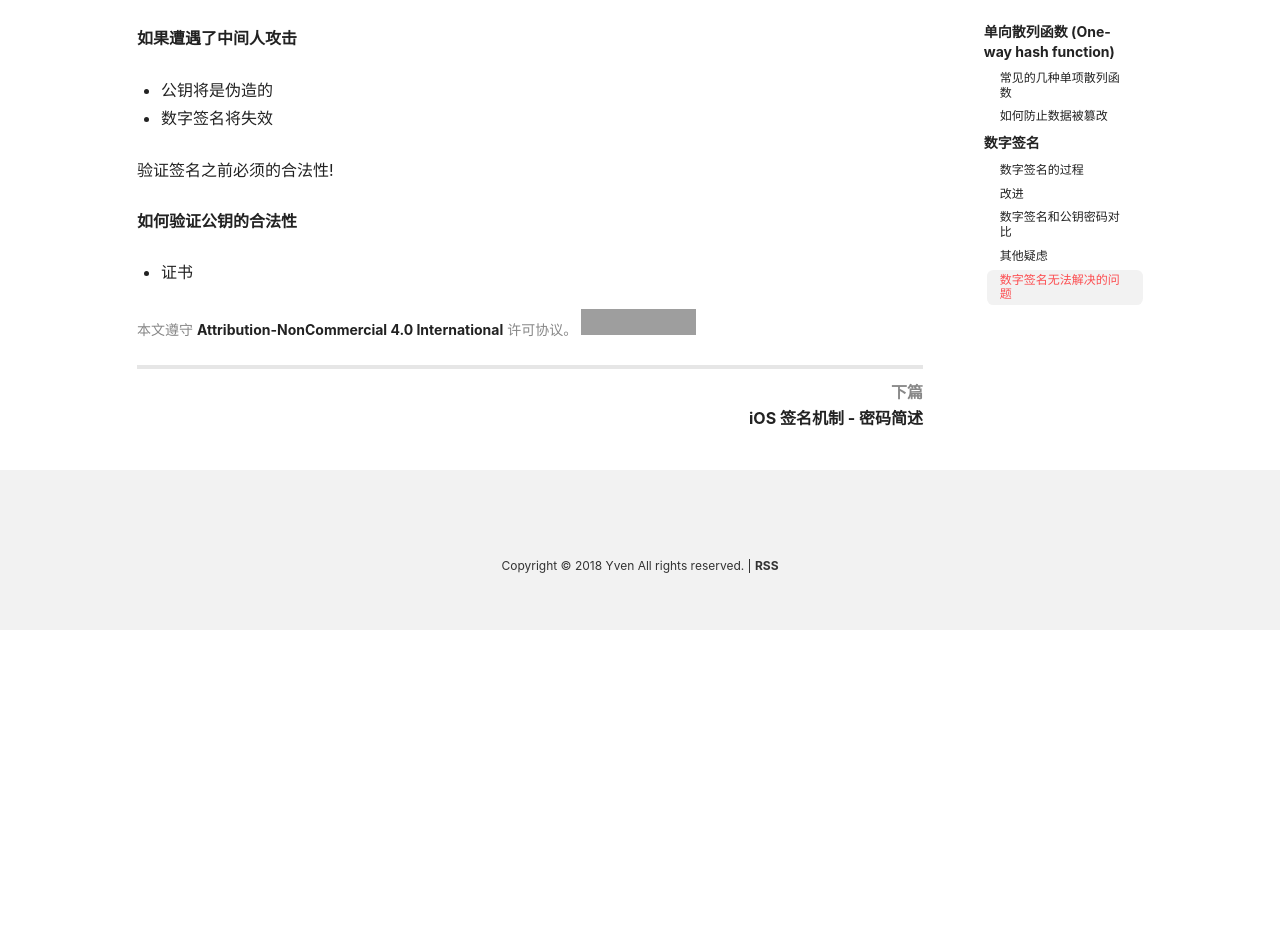
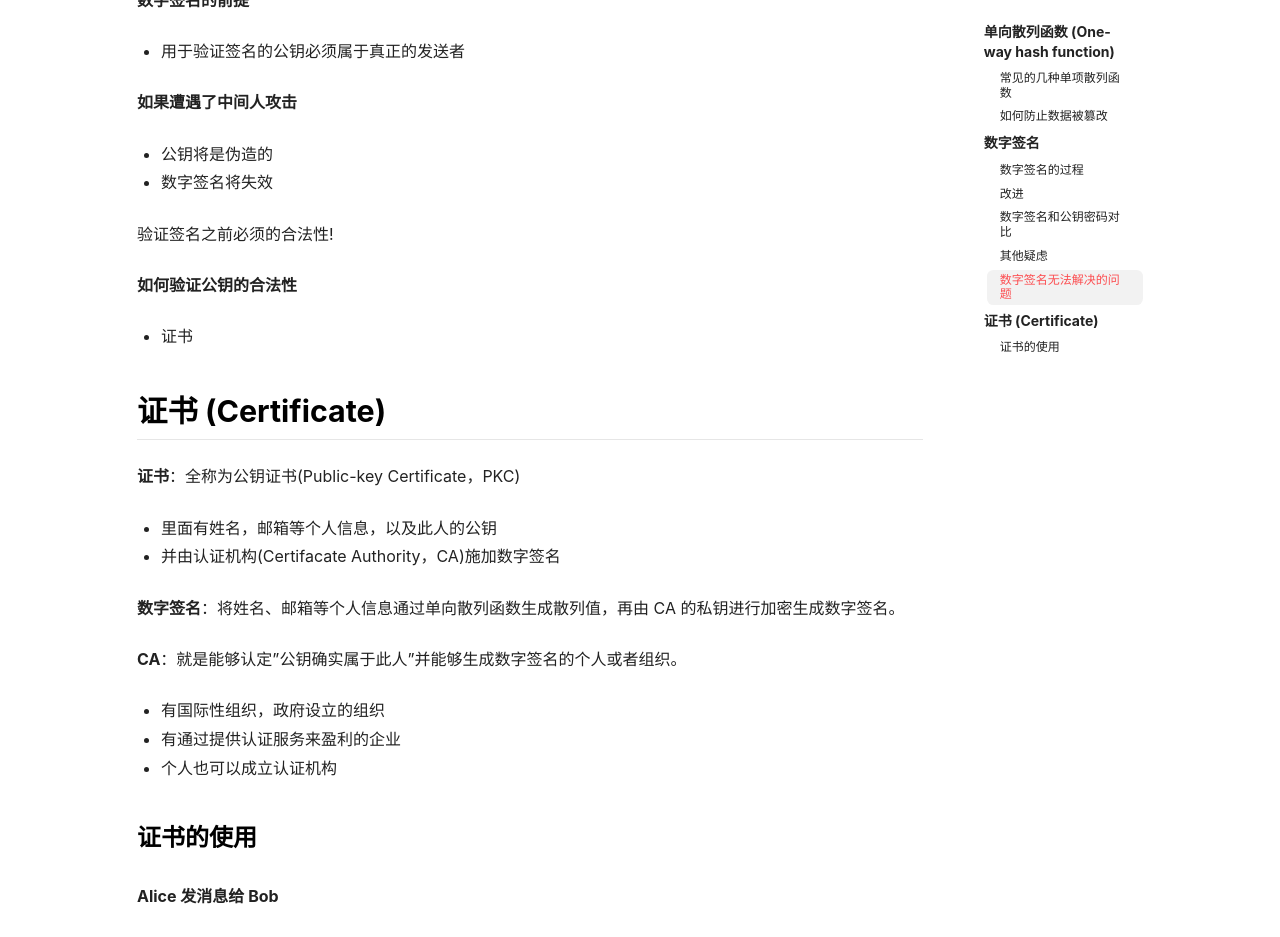
Before and after one commit to yvenshane/yvenshane.github.com, a Jekyll site: the page built from _posts/2018-07-25-签名机制-单向散列函数、数字签名与证书.md, in a window 1280 px wide and 1400 px high, scrolled down 5560 px. Shown: the top 937 px of the window. Built offline with Jekyll 4.4.1, drawn with Linux system fonts in a browser that asks for light colours; nearby versions of some CDN libraries; before the commit the page ends 6190 px from its top, so only the background shows below that; some of the changed text lies outside the part shown; grey boxes are pictures that could not be loaded.

Commit message:
Update and rename 2018-07-25-签名机制-单向散列函数与数字签名.md to 2018-07-25-签名机制-单向散列函数、数字签名与证书.md

```diff
--- a/_posts/2018-07-25-签名机制-单向散列函数与数字签名.md
+++ b/_posts/2018-07-25-签名机制-单向散列函数、数字签名与证书.md
@@ -1,5 +1,5 @@
 ---
-title: iOS 签名机制 - 单向散列函数与数字签名
+title: iOS 签名机制(二) - 单向散列函数、数字签名与证书
 key: 20180724
 tags:
 ---
@@ -158,3 +158,30 @@ A：数字签名的使用目的是为了识别内容有没有被篡改，无法
 **如何验证公钥的合法性**
 
 * 证书
+
+## 证书 (Certificate)
+**证书**：全称为公钥证书(Public-key Certificate，PKC)
+
+* 里面有姓名，邮箱等个人信息，以及此人的公钥
+* 并由认证机构(Certifacate Authority，CA)施加数字签名
+
+**数字签名**：将姓名、邮箱等个人信息通过单向散列函数生成散列值，再由 CA 的私钥进行加密生成数字签名。
+
+**CA**：就是能够认定"公钥确实属于此人"并能够生成数字签名的个人或者组织。
+
+* 有国际性组织，政府设立的组织
+* 有通过提供认证服务来盈利的企业
+* 个人也可以成立认证机构
+
+### 证书的使用
+**Alice 发消息给 Bob**
+
+* 消息接收者 Bob 生成密钥对
+* Bob 在认证机构注册自己的公钥
+* 认证机构用自己的私钥对 Bob 的公钥进行数字签名，生成证书
+* Alice 得到带有认证机构数字签名的 Bob 的公钥，既证书
+* Alice 使用认证机构的公钥验证数字签名，确认 Bob 的公钥的合法性
+* Alice 用 Bob 的公钥加密消息并发送给 Bob
+* Bob 用自己的私钥解密密文得到 Alice 的消息
+
+![证书使用图示](https://raw.githubusercontent.com/yvenshane/yvenshane.github.io/master/_posts/Images/2018-07-26/C5CAD78A-16B8-4912-9D4C-F83C06D2EAF7.png)
```
